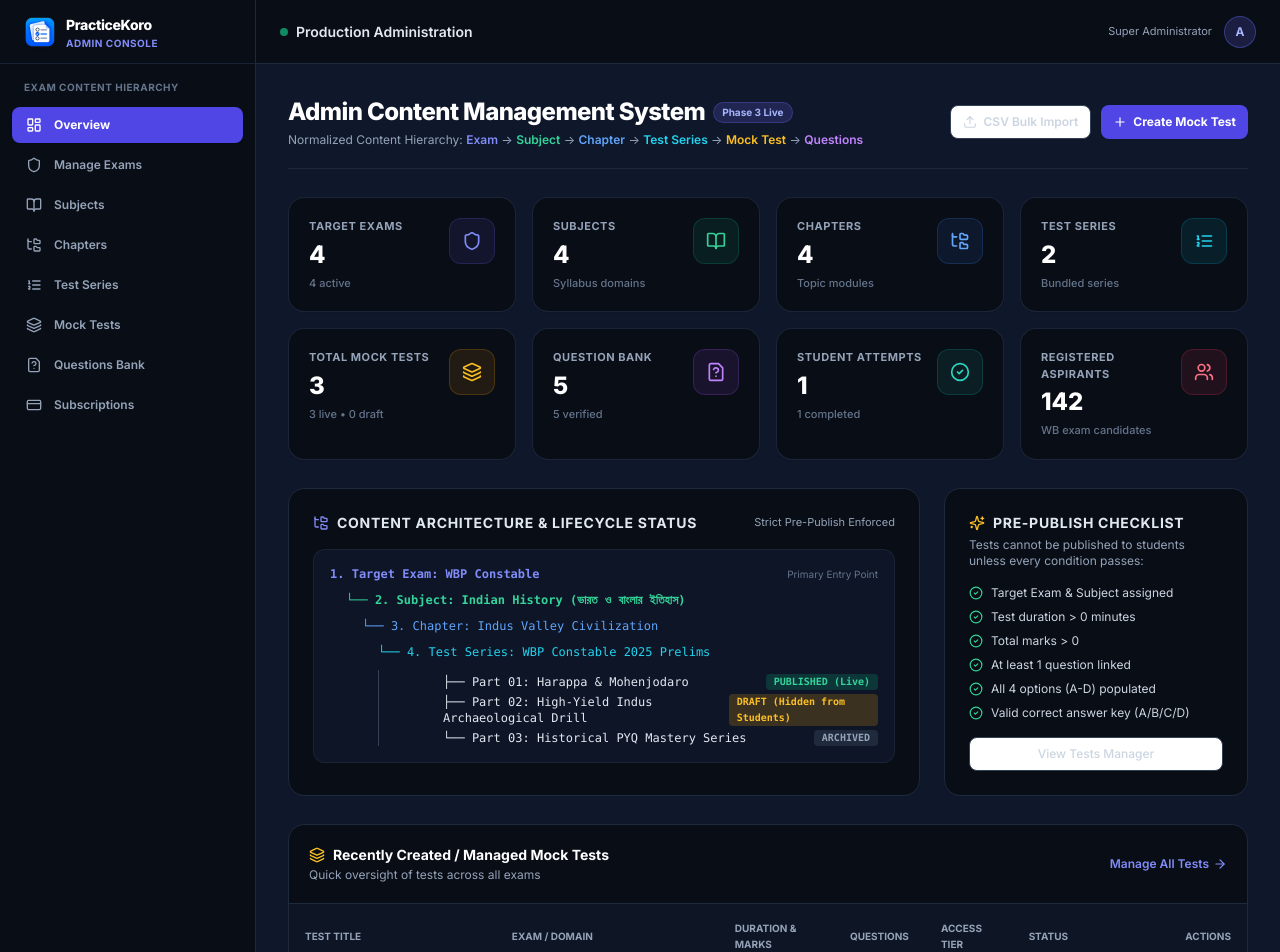
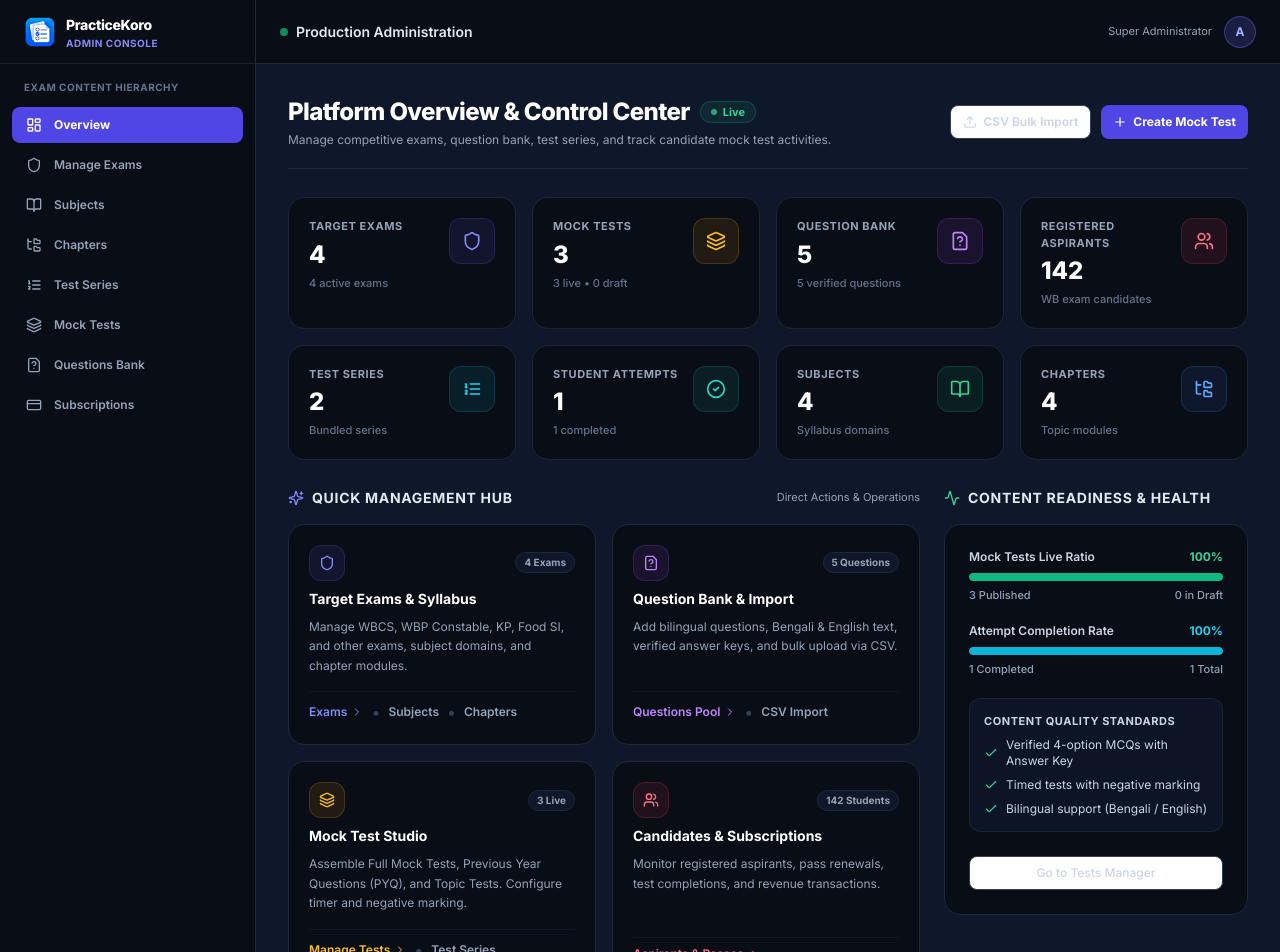
Before and after one commit to susalohar-byte/practicekoro-2.O, a React (Vite) app: page /admin in a window 1280 px wide. Shown: the top 952 px of the page. Built offline with nearby package versions, Linux system fonts and the light colour scheme; no server answers; the database is empty; sample sign-in values are in the browser's storage.

Commit message:
Redesign admin dashboard overview to remove architecture tree and add operations hub

```diff
--- a/src/pages/admin/AdminDashboard.tsx
+++ b/src/pages/admin/AdminDashboard.tsx
@@ -15,7 +15,10 @@ import {
   Plus,
   ArrowRight,
   Upload,
+  Activity,
+  Check,
   Sparkles,
+  ChevronRight,
 } from 'lucide-react';
 import type { AdminDashboardStats, MockTest } from '@/types';
 
@@ -47,10 +50,50 @@ export const AdminDashboard: React.FC = () => {
     {
       label: 'Target Exams',
       value: stats?.totalExams ?? 0,
-      subValue: `${stats?.activeExams ?? 0} active`,
+      subValue: `${stats?.activeExams ?? 0} active exams`,
       icon: Shield,
       color: 'text-indigo-400 bg-indigo-500/10 border-indigo-500/20',
       link: '/admin/exams',
+    },
+    {
+      label: 'Mock Tests',
+      value: stats?.totalTests ?? 0,
+      subValue: `${stats?.publishedTests ?? 0} live • ${stats?.draftTests ?? 0} draft`,
+      icon: Layers,
+      color: 'text-amber-400 bg-amber-500/10 border-amber-500/20',
+      link: '/admin/tests',
+    },
+    {
+      label: 'Question Bank',
+      value: stats?.totalQuestions ?? 0,
+      subValue: `${stats?.activeQuestions ?? 0} verified questions`,
+      icon: FileQuestion,
+      color: 'text-purple-400 bg-purple-500/10 border-purple-500/20',
+      link: '/admin/questions',
+    },
+    {
+      label: 'Registered Aspirants',
+      value: stats?.totalStudents ?? 0,
+      subValue: 'WB exam candidates',
+      icon: Users,
+      color: 'text-rose-400 bg-rose-500/10 border-rose-500/20',
+      link: '/admin/subscriptions',
+    },
+    {
+      label: 'Test Series',
+      value: stats?.totalTestSeries ?? 0,
+      subValue: 'Bundled series',
+      icon: ListOrdered,
+      color: 'text-cyan-400 bg-cyan-500/10 border-cyan-500/20',
+      link: '/admin/test-series',
+    },
+    {
+      label: 'Student Attempts',
+      value: stats?.totalAttempts ?? 0,
+      subValue: `${stats?.completedAttempts ?? 0} completed`,
+      icon: CheckCircle2,
+      color: 'text-teal-400 bg-teal-500/10 border-teal-500/20',
+      link: '/admin/tests',
     },
     {
       label: 'Subjects',
@@ -68,69 +111,32 @@ export const AdminDashboard: React.FC = () => {
       color: 'text-blue-400 bg-blue-500/10 border-blue-500/20',
       link: '/admin/chapters',
     },
-    {
-      label: 'Test Series',
-      value: stats?.totalTestSeries ?? 0,
-      subValue: 'Bundled series',
-      icon: ListOrdered,
-      color: 'text-cyan-400 bg-cyan-500/10 border-cyan-500/20',
-      link: '/admin/test-series',
-    },
-    {
-      label: 'Total Mock Tests',
-      value: stats?.totalTests ?? 0,
-      subValue: `${stats?.publishedTests ?? 0} live • ${stats?.draftTests ?? 0} draft`,
-      icon: Layers,
-      color: 'text-amber-400 bg-amber-500/10 border-amber-500/20',
-      link: '/admin/tests',
-    },
-    {
-      label: 'Question Bank',
-      value: stats?.totalQuestions ?? 0,
-      subValue: `${stats?.activeQuestions ?? 0} verified`,
-      icon: FileQuestion,
-      color: 'text-purple-400 bg-purple-500/10 border-purple-500/20',
-      link: '/admin/questions',
-    },
-    {
-      label: 'Student Attempts',
-      value: stats?.totalAttempts ?? 0,
-      subValue: `${stats?.completedAttempts ?? 0} completed`,
-      icon: CheckCircle2,
-      color: 'text-teal-400 bg-teal-500/10 border-teal-500/20',
-      link: '/admin/tests',
-    },
-    {
-      label: 'Registered Aspirants',
-      value: stats?.totalStudents ?? 0,
-      subValue: 'WB exam candidates',
-      icon: Users,
-      color: 'text-rose-400 bg-rose-500/10 border-rose-500/20',
-      link: '/admin/subscriptions',
-    },
   ];
+
+  const publishedPercent = stats?.totalTests
+    ? Math.round(((stats.publishedTests ?? 0) / stats.totalTests) * 100)
+    : 0;
+
+  const attemptCompletionPercent = stats?.totalAttempts
+    ? Math.round(((stats.completedAttempts ?? 0) / stats.totalAttempts) * 100)
+    : 0;
 
   return (
     <div className="space-y-7">
       {/* Top Header */}
       <div className="flex flex-col sm:flex-row sm:items-center justify-between gap-4 border-b border-slate-800 pb-5">
         <div>
-          <div className="flex items-center gap-2">
+          <div className="flex items-center gap-2.5">
             <h1 className="text-xl sm:text-2xl font-black text-white tracking-tight">
-              Admin Content Management System
+              Platform Overview & Control Center
             </h1>
-            <span className="px-2 py-0.5 rounded-full text-[10px] font-bold bg-indigo-500/20 text-indigo-300 border border-indigo-500/30">
-              Phase 3 Live
+            <span className="px-2.5 py-0.5 rounded-full text-[11px] font-bold bg-emerald-500/10 text-emerald-400 border border-emerald-500/25 flex items-center gap-1.5">
+              <span className="w-1.5 h-1.5 rounded-full bg-emerald-400 animate-pulse"></span>
+              Live
             </span>
           </div>
           <p className="text-xs text-slate-400 mt-1">
-            Normalized Content Hierarchy:{' '}
-            <span className="text-indigo-400 font-semibold">Exam</span> →{' '}
-            <span className="text-emerald-400 font-semibold">Subject</span> →{' '}
-            <span className="text-blue-400 font-semibold">Chapter</span> →{' '}
-            <span className="text-cyan-400 font-semibold">Test Series</span> →{' '}
-            <span className="text-amber-400 font-semibold">Mock Test</span> →{' '}
-            <span className="text-purple-400 font-semibold">Questions</span>
+            Manage competitive exams, question bank, test series, and track candidate mock test activities.
           </p>
         </div>
 
@@ -165,7 +171,7 @@ export const AdminDashboard: React.FC = () => {
             <Link
               key={idx}
               to={s.link}
-              className="p-5 rounded-2xl bg-slate-950 border border-slate-800/90 shadow-sm hover:border-slate-700 transition-all group"
+              className="p-5 rounded-2xl bg-slate-950 border border-slate-800/90 shadow-sm hover:border-slate-700 transition-all group relative overflow-hidden"
             >
               <div className="flex items-start justify-between">
                 <div>
@@ -188,101 +194,231 @@ export const AdminDashboard: React.FC = () => {
         })}
       </div>
 
-      {/* Content Hierarchy Blueprint & Quick Links */}
+      {/* Operations Hub & Platform Health Summary */}
       <div className="grid grid-cols-1 lg:grid-cols-3 gap-6">
-        {/* Hierarchy Blueprint */}
-        <div className="lg:col-span-2 p-6 rounded-2xl bg-slate-950 border border-slate-800 space-y-4">
+        {/* Core Management Hub */}
+        <div className="lg:col-span-2 space-y-4">
           <div className="flex items-center justify-between">
             <h2 className="text-sm font-bold uppercase tracking-wider text-slate-200 flex items-center gap-2">
-              <FolderTree className="w-4 h-4 text-indigo-400" />
-              Content Architecture & Lifecycle Status
+              <Sparkles className="w-4 h-4 text-indigo-400" />
+              Quick Management Hub
             </h2>
-            <span className="text-[11px] text-slate-400">Strict Pre-Publish Enforced</span>
+            <span className="text-[11px] text-slate-400">Direct Actions & Operations</span>
           </div>
 
-          <div className="p-4 rounded-xl bg-slate-900/90 border border-slate-800/80 font-mono text-xs text-slate-300 space-y-2.5">
+          <div className="grid grid-cols-1 sm:grid-cols-2 gap-4">
+            {/* Card 1: Exam & Syllabus */}
+            <div className="p-5 rounded-2xl bg-slate-950 border border-slate-800 hover:border-slate-700 transition-all flex flex-col justify-between space-y-4">
+              <div className="space-y-2">
                 <div className="flex items-center justify-between">
-              <p className="text-indigo-400 font-bold">1. Target Exam: WBP Constable</p>
-              <span className="text-[10px] text-slate-500 font-sans">Primary Entry Point</span>
+                  <div className="w-9 h-9 rounded-xl bg-indigo-500/10 border border-indigo-500/20 text-indigo-400 flex items-center justify-center">
+                    <Shield className="w-4 h-4" />
                   </div>
-            <p className="pl-4 text-emerald-400 font-semibold">
-              └── 2. Subject: Indian History (ভারত ও বাংলার ইতিহাস)
-            </p>
-            <p className="pl-8 text-blue-400 font-medium">
-              └── 3. Chapter: Indus Valley Civilization
-            </p>
-            <p className="pl-12 text-cyan-400">└── 4. Test Series: WBP Constable 2025 Prelims</p>
-            <div className="pl-16 space-y-1 pt-1 border-l border-slate-700 ml-12">
-              <div className="flex items-center justify-between text-slate-200">
-                <span>├── Part 01: Harappa & Mohenjodaro</span>
-                <span className="px-2 py-0.2 rounded text-[10px] bg-emerald-500/20 text-emerald-400 font-bold">
-                  PUBLISHED (Live)
+                  <span className="text-[10px] font-bold px-2 py-0.5 rounded-full bg-slate-900 border border-slate-800 text-slate-400">
+                    {stats?.totalExams ?? 0} Exams
                   </span>
                 </div>
-              <div className="flex items-center justify-between text-slate-200">
-                <span>├── Part 02: High-Yield Indus Archaeological Drill</span>
-                <span className="px-2 py-0.2 rounded text-[10px] bg-amber-500/20 text-amber-400 font-bold">
-                  DRAFT (Hidden from Students)
+                <h3 className="text-sm font-bold text-white">Target Exams & Syllabus</h3>
+                <p className="text-xs text-slate-400 leading-relaxed">
+                  Manage WBCS, WBP Constable, KP, Food SI, and other exams, subject domains, and chapter modules.
+                </p>
+              </div>
+              <div className="flex items-center gap-2 pt-2 border-t border-slate-900">
+                <Link
+                  to="/admin/exams"
+                  className="text-xs font-semibold text-indigo-400 hover:text-indigo-300 flex items-center gap-1"
+                >
+                  Exams <ChevronRight className="w-3 h-3" />
+                </Link>
+                <span className="text-slate-700">•</span>
+                <Link
+                  to="/admin/subjects"
+                  className="text-xs font-semibold text-slate-400 hover:text-slate-200"
+                >
+                  Subjects
+                </Link>
+                <span className="text-slate-700">•</span>
+                <Link
+                  to="/admin/chapters"
+                  className="text-xs font-semibold text-slate-400 hover:text-slate-200"
+                >
+                  Chapters
+                </Link>
+              </div>
+            </div>
+
+            {/* Card 2: Question Bank */}
+            <div className="p-5 rounded-2xl bg-slate-950 border border-slate-800 hover:border-slate-700 transition-all flex flex-col justify-between space-y-4">
+              <div className="space-y-2">
+                <div className="flex items-center justify-between">
+                  <div className="w-9 h-9 rounded-xl bg-purple-500/10 border border-purple-500/20 text-purple-400 flex items-center justify-center">
+                    <FileQuestion className="w-4 h-4" />
+                  </div>
+                  <span className="text-[10px] font-bold px-2 py-0.5 rounded-full bg-slate-900 border border-slate-800 text-slate-400">
+                    {stats?.totalQuestions ?? 0} Questions
                   </span>
                 </div>
-              <div className="flex items-center justify-between text-slate-200">
-                <span>└── Part 03: Historical PYQ Mastery Series</span>
-                <span className="px-2 py-0.2 rounded text-[10px] bg-slate-700/50 text-slate-400 font-bold">
-                  ARCHIVED
+                <h3 className="text-sm font-bold text-white">Question Bank & Import</h3>
+                <p className="text-xs text-slate-400 leading-relaxed">
+                  Add bilingual questions, Bengali & English text, verified answer keys, and bulk upload via CSV.
+                </p>
+              </div>
+              <div className="flex items-center gap-2 pt-2 border-t border-slate-900">
+                <Link
+                  to="/admin/questions"
+                  className="text-xs font-semibold text-purple-400 hover:text-purple-300 flex items-center gap-1"
+                >
+                  Questions Pool <ChevronRight className="w-3 h-3" />
+                </Link>
+                <span className="text-slate-700">•</span>
+                <Link
+                  to="/admin/questions"
+                  className="text-xs font-semibold text-slate-400 hover:text-slate-200"
+                >
+                  CSV Import
+                </Link>
+              </div>
+            </div>
+
+            {/* Card 3: Mock Test Studio */}
+            <div className="p-5 rounded-2xl bg-slate-950 border border-slate-800 hover:border-slate-700 transition-all flex flex-col justify-between space-y-4">
+              <div className="space-y-2">
+                <div className="flex items-center justify-between">
+                  <div className="w-9 h-9 rounded-xl bg-amber-500/10 border border-amber-500/20 text-amber-400 flex items-center justify-center">
+                    <Layers className="w-4 h-4" />
+                  </div>
+                  <span className="text-[10px] font-bold px-2 py-0.5 rounded-full bg-slate-900 border border-slate-800 text-slate-400">
+                    {stats?.publishedTests ?? 0} Live
                   </span>
+                </div>
+                <h3 className="text-sm font-bold text-white">Mock Test Studio</h3>
+                <p className="text-xs text-slate-400 leading-relaxed">
+                  Assemble Full Mock Tests, Previous Year Questions (PYQ), and Topic Tests. Configure timer and negative marking.
+                </p>
+              </div>
+              <div className="flex items-center gap-2 pt-2 border-t border-slate-900">
+                <Link
+                  to="/admin/tests"
+                  className="text-xs font-semibold text-amber-400 hover:text-amber-300 flex items-center gap-1"
+                >
+                  Manage Tests <ChevronRight className="w-3 h-3" />
+                </Link>
+                <span className="text-slate-700">•</span>
+                <Link
+                  to="/admin/test-series"
+                  className="text-xs font-semibold text-slate-400 hover:text-slate-200"
+                >
+                  Test Series
+                </Link>
+              </div>
+            </div>
+
+            {/* Card 4: Subscriptions & Aspirants */}
+            <div className="p-5 rounded-2xl bg-slate-950 border border-slate-800 hover:border-slate-700 transition-all flex flex-col justify-between space-y-4">
+              <div className="space-y-2">
+                <div className="flex items-center justify-between">
+                  <div className="w-9 h-9 rounded-xl bg-rose-500/10 border border-rose-500/20 text-rose-400 flex items-center justify-center">
+                    <Users className="w-4 h-4" />
+                  </div>
+                  <span className="text-[10px] font-bold px-2 py-0.5 rounded-full bg-slate-900 border border-slate-800 text-slate-400">
+                    {stats?.totalStudents ?? 0} Students
+                  </span>
+                </div>
+                <h3 className="text-sm font-bold text-white">Candidates & Subscriptions</h3>
+                <p className="text-xs text-slate-400 leading-relaxed">
+                  Monitor registered aspirants, pass renewals, test completions, and revenue transactions.
+                </p>
+              </div>
+              <div className="flex items-center gap-2 pt-2 border-t border-slate-900">
+                <Link
+                  to="/admin/subscriptions"
+                  className="text-xs font-semibold text-rose-400 hover:text-rose-300 flex items-center gap-1"
+                >
+                  Aspirants & Passes <ChevronRight className="w-3 h-3" />
+                </Link>
               </div>
             </div>
           </div>
         </div>
 
-        {/* Quick Lifecycle Rules */}
-        <div className="p-6 rounded-2xl bg-slate-950 border border-slate-800 flex flex-col justify-between space-y-4">
-          <div>
-            <h3 className="text-sm font-bold uppercase tracking-wider text-slate-200 flex items-center gap-2">
-              <Sparkles className="w-4 h-4 text-amber-400" />
-              Pre-Publish Checklist
-            </h3>
-            <p className="text-xs text-slate-400 mt-1">
-              Tests cannot be published to students unless every condition passes:
-            </p>
-
-            <ul className="mt-4 space-y-2 text-xs text-slate-300">
-              <li className="flex items-center gap-2">
-                <CheckCircle2 className="w-3.5 h-3.5 text-emerald-400 shrink-0" />
-                <span>Target Exam & Subject assigned</span>
-              </li>
-              <li className="flex items-center gap-2">
-                <CheckCircle2 className="w-3.5 h-3.5 text-emerald-400 shrink-0" />
-                <span>Test duration &gt; 0 minutes</span>
-              </li>
-              <li className="flex items-center gap-2">
-                <CheckCircle2 className="w-3.5 h-3.5 text-emerald-400 shrink-0" />
-                <span>Total marks &gt; 0</span>
-              </li>
-              <li className="flex items-center gap-2">
-                <CheckCircle2 className="w-3.5 h-3.5 text-emerald-400 shrink-0" />
-                <span>At least 1 question linked</span>
-              </li>
-              <li className="flex items-center gap-2">
-                <CheckCircle2 className="w-3.5 h-3.5 text-emerald-400 shrink-0" />
-                <span>All 4 options (A-D) populated</span>
-              </li>
-              <li className="flex items-center gap-2">
-                <CheckCircle2 className="w-3.5 h-3.5 text-emerald-400 shrink-0" />
-                <span>Valid correct answer key (A/B/C/D)</span>
-              </li>
-            </ul>
+        {/* Content Readiness & Platform Health */}
+        <div className="space-y-4">
+          <div className="flex items-center justify-between">
+            <h2 className="text-sm font-bold uppercase tracking-wider text-slate-200 flex items-center gap-2">
+              <Activity className="w-4 h-4 text-emerald-400" />
+              Content Readiness & Health
+            </h2>
           </div>
 
+          <div className="p-6 rounded-2xl bg-slate-950 border border-slate-800 flex flex-col justify-between space-y-6">
+            <div className="space-y-5">
+              {/* Test Publishing Progress */}
+              <div>
+                <div className="flex items-center justify-between text-xs mb-2">
+                  <span className="font-semibold text-slate-300">Mock Tests Live Ratio</span>
+                  <span className="font-bold text-emerald-400">{publishedPercent}%</span>
+                </div>
+                <div className="w-full bg-slate-800 rounded-full h-2 overflow-hidden">
+                  <div
+                    className="bg-emerald-500 h-2 rounded-full transition-all duration-500"
+                    style={{ width: `${Math.min(publishedPercent, 100)}%` }}
+                  />
+                </div>
+                <div className="flex items-center justify-between text-[11px] text-slate-400 mt-1.5 font-medium">
+                  <span>{stats?.publishedTests ?? 0} Published</span>
+                  <span>{stats?.draftTests ?? 0} in Draft</span>
+                </div>
+              </div>
+
+              {/* Student Attempt Completion Rate */}
+              <div>
+                <div className="flex items-center justify-between text-xs mb-2">
+                  <span className="font-semibold text-slate-300">Attempt Completion Rate</span>
+                  <span className="font-bold text-cyan-400">{attemptCompletionPercent}%</span>
+                </div>
+                <div className="w-full bg-slate-800 rounded-full h-2 overflow-hidden">
+                  <div
+                    className="bg-cyan-500 h-2 rounded-full transition-all duration-500"
+                    style={{ width: `${Math.min(attemptCompletionPercent, 100)}%` }}
+                  />
+                </div>
+                <div className="flex items-center justify-between text-[11px] text-slate-400 mt-1.5 font-medium">
+                  <span>{stats?.completedAttempts ?? 0} Completed</span>
+                  <span>{stats?.totalAttempts ?? 0} Total</span>
+                </div>
+              </div>
+
+              {/* Quick Checklist Highlights */}
+              <div className="p-3.5 rounded-xl bg-slate-900/80 border border-slate-800/80 space-y-2">
+                <div className="text-[11px] font-bold text-slate-300 uppercase tracking-wider mb-1">
+                  Content Quality Standards
+                </div>
+                <div className="flex items-center gap-2 text-xs text-slate-300">
+                  <Check className="w-3.5 h-3.5 text-emerald-400 shrink-0" />
+                  <span>Verified 4-option MCQs with Answer Key</span>
+                </div>
+                <div className="flex items-center gap-2 text-xs text-slate-300">
+                  <Check className="w-3.5 h-3.5 text-emerald-400 shrink-0" />
+                  <span>Timed tests with negative marking</span>
+                </div>
+                <div className="flex items-center gap-2 text-xs text-slate-300">
+                  <Check className="w-3.5 h-3.5 text-emerald-400 shrink-0" />
+                  <span>Bilingual support (Bengali / English)</span>
+                </div>
+              </div>
+            </div>
+
+            {/* Quick action button */}
             <Link to="/admin/tests" className="w-full">
               <Button
                 variant="outline"
                 size="sm"
-              className="w-full border-slate-700 text-xs text-slate-300"
+                className="w-full border-slate-700 text-xs text-slate-300 hover:bg-slate-900"
               >
-              View Tests Manager
+                Go to Tests Manager
               </Button>
             </Link>
+          </div>
         </div>
       </div>
 
@@ -306,6 +442,18 @@ export const AdminDashboard: React.FC = () => {
           </Link>
         </div>
 
+        {recentTests.length === 0 ? (
+          <div className="p-8 text-center">
+            <Layers className="w-8 h-8 text-slate-600 mx-auto mb-2" />
+            <p className="text-sm font-semibold text-slate-300">No mock tests created yet</p>
+            <p className="text-xs text-slate-500 mt-1">Get started by creating your first mock test or PYQ paper.</p>
+            <Link to="/admin/tests" className="inline-block mt-4">
+              <Button size="sm" className="bg-indigo-600 hover:bg-indigo-700 text-xs font-bold">
+                Create Mock Test
+              </Button>
+            </Link>
+          </div>
+        ) : (
           <div className="overflow-x-auto">
             <table className="w-full text-left text-xs text-slate-300">
               <thead className="bg-slate-900/80 text-slate-400 uppercase font-semibold text-[10px] border-b border-slate-800">
@@ -384,6 +532,7 @@ export const AdminDashboard: React.FC = () => {
             </tbody>
           </table>
         </div>
+        )}
       </div>
     </div>
   );
```
Lines whose indentation alone changed are shown as unchanged.
